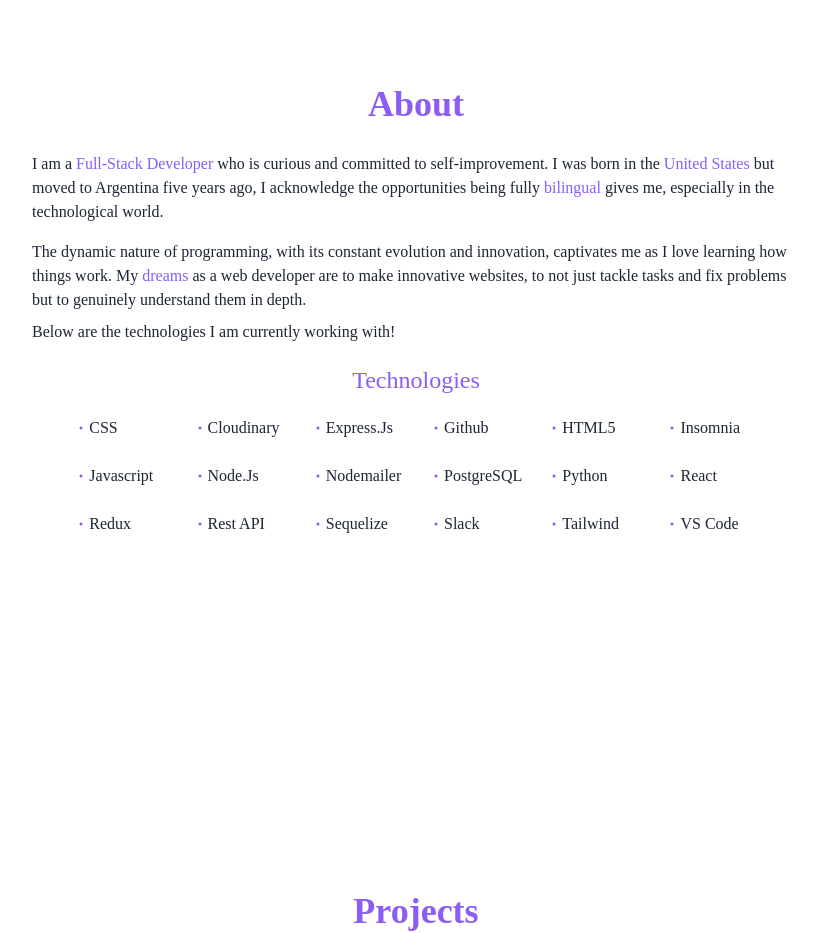
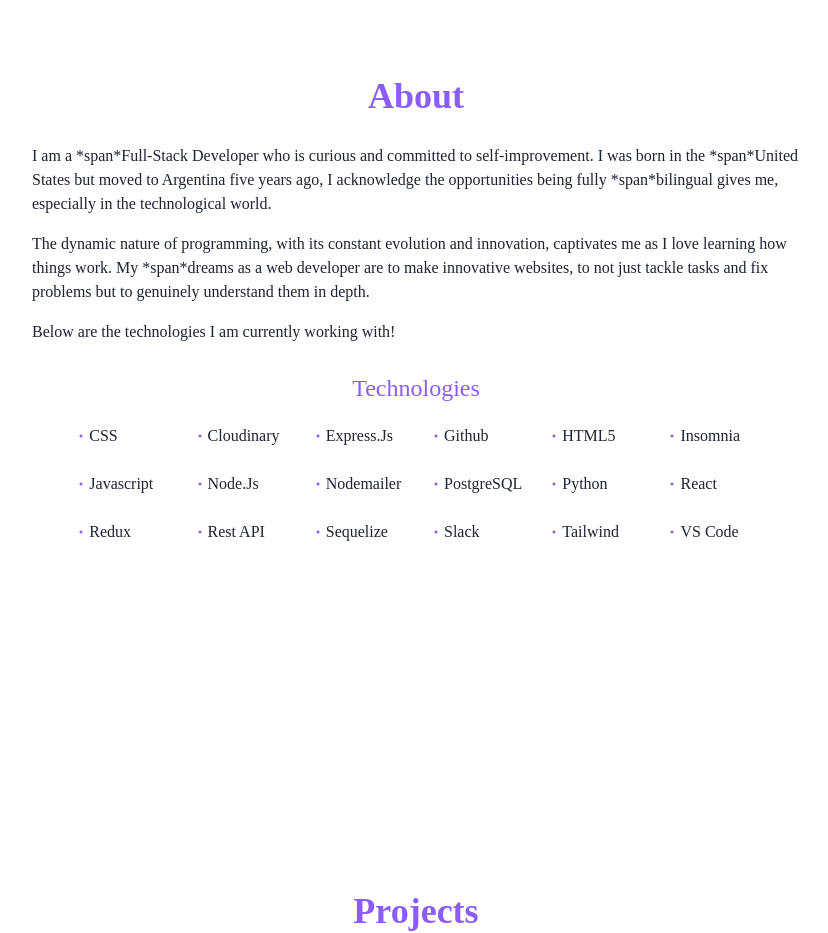
Before and after one commit to OMassano/Portfolio, a React (Create React App) app: page / in a window 1280 px wide. Shown: the part 880-1813 px from the top of the page, without its empty margins (224-1052 px from the left). Built offline with nearby package versions, Linux system fonts and the light colour scheme.

Commit message:
starting to split spans

```diff
--- a/src/views/About/About.jsx
+++ b/src/views/About/About.jsx
@@ -16,7 +16,10 @@
         <LangContent contentID="aboutHeader" />
       </h2>
       <div>
-        <p className=" max-w-3xl py-2">
+      {paragraphs.map((paragraph)=>{
+          return <p className="max-w-3xl py-2">{paragraph}</p>
+        })}
+        {/* <p className=" max-w-3xl py-2">
           {" "}
           I am a{" "}
           <span className="dark:text-violet-300 text-violet-500">
@@ -40,7 +43,7 @@
           as a web developer are to make innovative websites, to not just tackle
           tasks and fix problems but to genuinely understand them in depth.
         </p>
-        <p>Below are the technologies I am currently working with!</p>
+        <p>Below are the technologies I am currently working with!</p> */}
       </div>
       <div className="pt-5">
         <h3 className="text-2xl dark:text-violet-300 text-violet-500 text-center justify-center">
```
